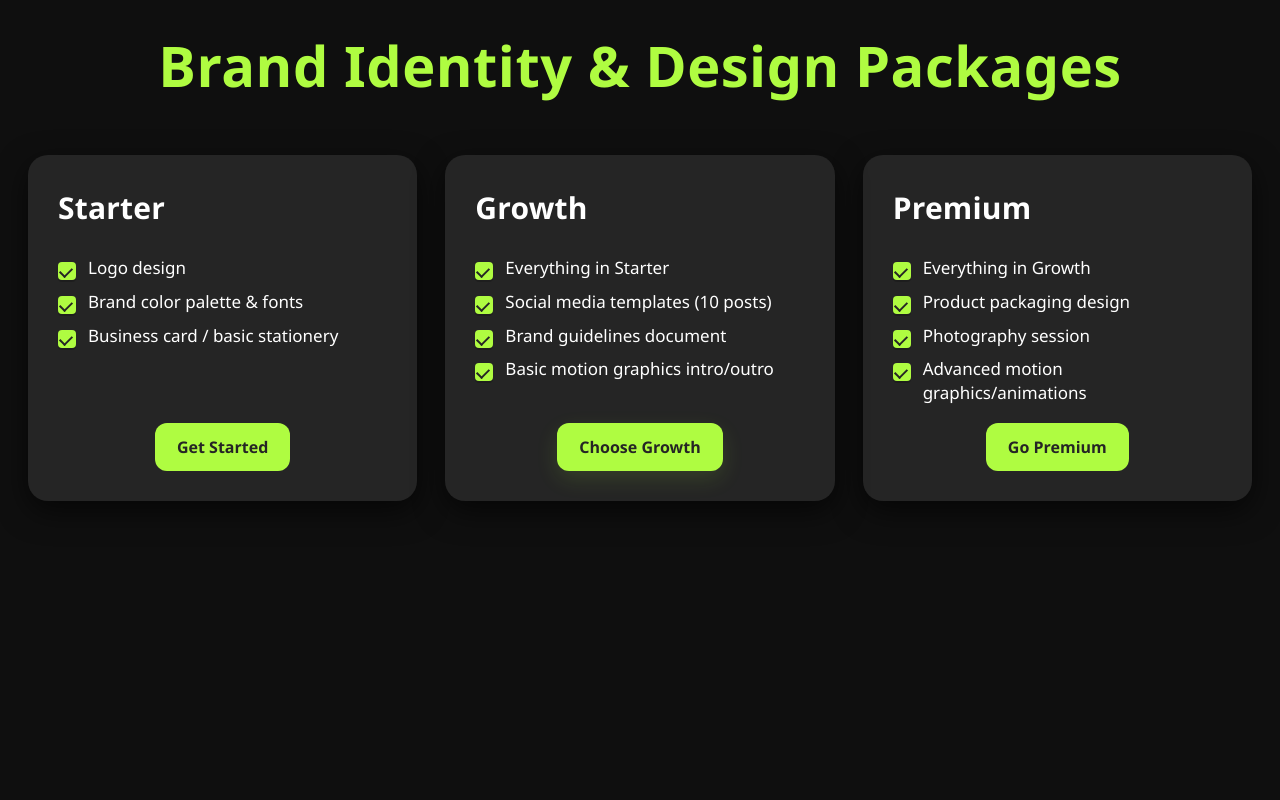
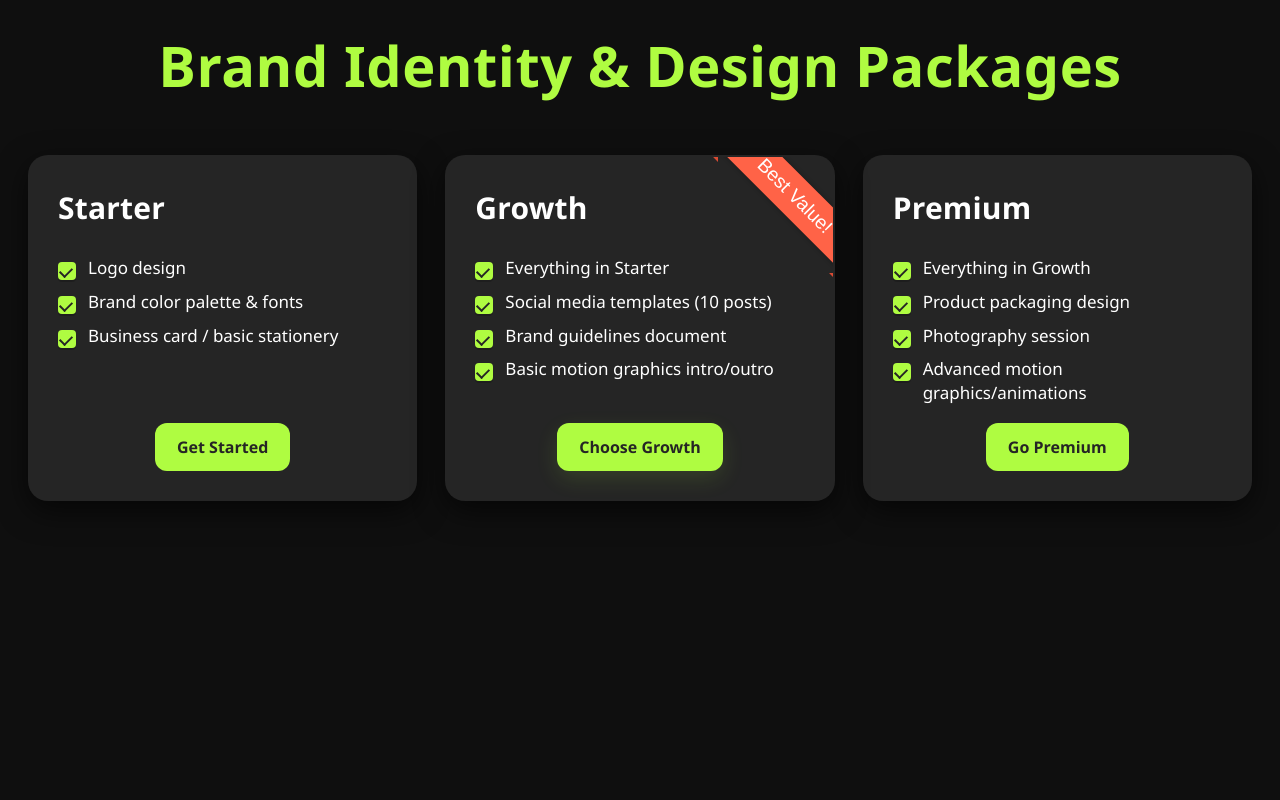
Before and after one commit to Mhdkaif0007/fyreHub, a React (Vite) app: page / in a window 1280 px wide. Shown: the part 3320-4120 px from the top of the page. Built offline with nearby package versions, Linux system fonts and the light colour scheme; a web font is replaced by a local one.

Commit message:
best value ribbon added

```diff
--- a/src/components/Hero4/Hero4.tsx
+++ b/src/components/Hero4/Hero4.tsx
@@ -26,6 +26,9 @@ export const Hero4 = () => {
 
         {/* Growth (featured) */}
         <article className="pkg-card pkg-featured">
+          <div className="ribbon-wrapper">
+            <span className="ribbon">Best Value!</span>
+          </div>
           <header className="pkg-header">
             <h3 className="pkg-name featured-name">Growth</h3>
           </header>
--- a/src/components/Hero5/Hero5.tsx
+++ b/src/components/Hero5/Hero5.tsx
@@ -24,6 +24,9 @@ export const Hero5 = () => {
 
         {/* Growth */}
         <article className="pkg-card pkg-featured">
+          <div className="ribbon-wrapper">
+            <span className="ribbon">Best Value!</span>
+          </div>
           <header className="pkg-header">
             <h3 className="pkg-name featured-name">Growth</h3>
           </header>
--- a/src/components/Hero6/Hero6.tsx
+++ b/src/components/Hero6/Hero6.tsx
@@ -27,6 +27,9 @@ export const Hero6 = () => {
 
         {/* Growth */}
         <article className="pkg-card pkg-featured">
+          <div className="ribbon-wrapper">
+            <span className="ribbon">Best Value!</span>
+          </div>
           <header className="pkg-header">
             <h3 className="pkg-name featured-name">Growth</h3>
           </header>
--- a/src/index.css
+++ b/src/index.css
@@ -2,6 +2,54 @@
 @tailwind base;
 @tailwind components;
 @tailwind utilities;
+
+/* Ribbon styles */
+.ribbon-wrapper {
+  position: relative;
+  width: 150px; /* Adjust as needed */
+  height: 150px; /* Adjust as needed */
+  overflow: hidden; /* Crucial for corner ribbons */
+  position: absolute;
+  top: 0;
+  right: 0;
+  z-index: 1;
+}
+
+.ribbon {
+  position: absolute;
+  top: 20px; /* Adjust placement */
+  right: -50px; /* Adjust placement */
+  transform: rotate(45deg); /* Angle of the ribbon */
+  background-color: #ff6347; /* Ribbon color */
+  color: white;
+  padding: 5px 40px;
+  text-align: center;
+  font-family: sans-serif;
+  font-size: 1.2em;
+  box-shadow: 0 0 5px rgba(0, 0, 0, 0.3); /* Subtle shadow */
+}
+
+/* Optional: Add a "tail" to the ribbon using pseudo-elements */
+.ribbon::before,
+.ribbon::after {
+  content: '';
+  position: absolute;
+  border-style: solid;
+  border-color: transparent;
+  bottom: -10px; /* Adjust for tail length */
+}
+
+.ribbon::before {
+  left: 0;
+  border-width: 10px 0 0 10px; /* Shape of the left tail */
+  border-left-color: #d94a32; /* Darker shade for depth */
+}
+
+.ribbon::after {
+  right: 0;
+  border-width: 10px 10px 0 0; /* Shape of the right tail */
+  border-right-color: #d94a32; /* Darker shade for depth */
+}
 
 ::-webkit-scrollbar {
   width: 10px;
```
